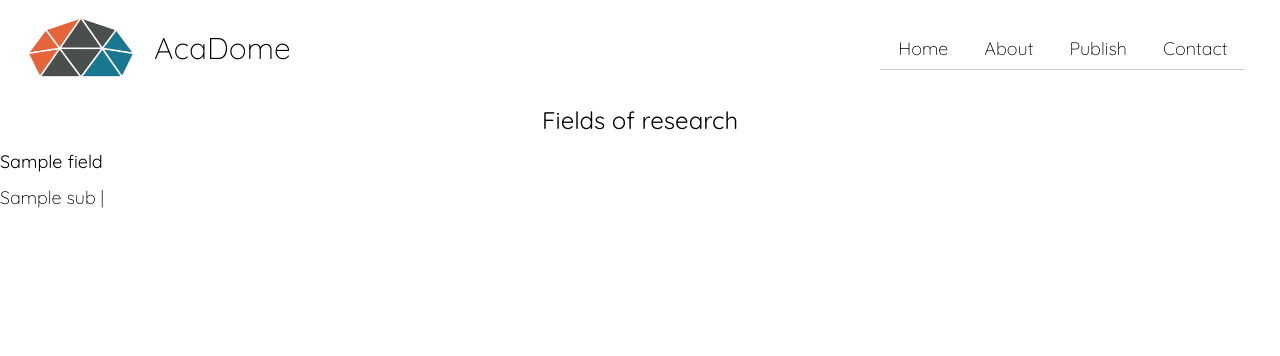
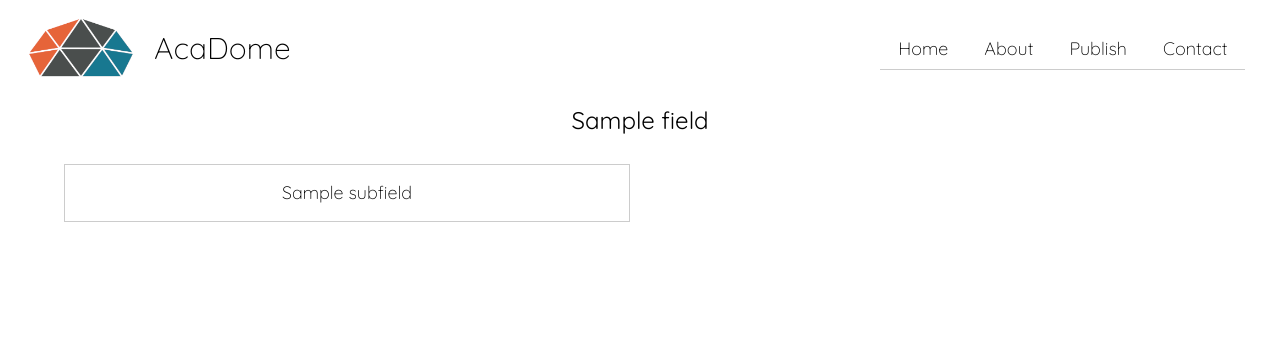
Before and after one commit to acadome/acadome, a Flask app: template acadome/templates/fields.html in a window 1280 px wide. Shown: the top 356 px of the page. Run offline with Flask 2, Linux system fonts and the light colour scheme; the template is opened without the code that fills it: most values are stand-ins (such as "Sample title", 1, 10 or a date in 2020).

Commit message:
mod: grid

```diff
--- a/acadome/templates/fields.html
+++ b/acadome/templates/fields.html
@@ -5,64 +5,25 @@
 {% endblock logo %}
 
 {% block content %}
-      <section id='sub-header'>
-        <h2>Fields of research</h2>
-      </section>
+      <div id='slide'>
+        <section id='sub-header' class='nice'>
+          {% if field %}
+          <h2>{{ field.name }}</h2>
+          {% else %}
+          <h2>Fields of research</h2>
+          {% endif %}
+        </section>
 
-      <section id='resp-3'>
-        {% for field in fields %}
-          <div class='field'>
-            <h3>{{ field.name }}</h3>
-            {% for sub in field.subs %}
-              {% if sub == field.subs[-1] %}
-                <span><a href="{{ url_for('subfields', subfield=sub.lower().replace(' ', '_')) }}" class='anchor-3'>{{ sub }}</a></span>
-              {% else %}
-                <span><a href="{{ url_for('subfields', subfield=sub.lower().replace(' ', '_')) }}" class='anchor-3'>{{ sub }}</a> | </span>
-              {% endif %}
-            {% endfor %}
-          </div>
-        {% endfor %}
-      </section>
-
-      <section id='grid-2'>
-        <div>
-          {% for field in column1 %}
-            <div class='field'>
-              <div class='icon'>
-
-              </div>
-              <div>
-                <h3>{{ field.name }}</h3>
-                {% for sub in field.subs %}
-                  {% if sub == field.subs[-1] %}
-                    <span><a href="{{ url_for('subfields', subfield=sub.lower().replace(' ', '_')) }}" class='anchor-3'>{{ sub }}</a></span>
-                  {% else %}
-                    <span><a href="{{ url_for('subfields', subfield=sub.lower().replace(' ', '_')) }}" class='anchor-3'>{{ sub }}</a> | </span>
-                  {% endif %}
-                {% endfor %}
-              </div>
-            </div>
+        <section id='grid-3'>
+          {% if field %}
+          {% for subfield in field.subs %}
+          <span class='box'><a href="{{ url_for('subfield_search', subfield=subfield.lower().replace(' ', '_')) }}">{{ subfield }}</a></span>
           {% endfor %}
-        </div>
-
-        <div>
-          {% for field in column2 %}
-            <div class='field'>
-              <div class='icon'>
-
-              </div>
-              <div>
-                <h3>{{ field.name }}</h3>
-                {% for sub in field.subs %}
-                  {% if sub == field.subs[-1] %}
-                    <span><a href="{{ url_for('subfields', subfield=sub.lower().replace(' ', '_')) }}" class='anchor-3'>{{ sub }}</a></span>
-                  {% else %}
-                    <span><a href="{{ url_for('subfields', subfield=sub.lower().replace(' ', '_')) }}" class='anchor-3'>{{ sub }}</a> | </span>
-                  {% endif %}
-                {% endfor %}
-              </div>
-            </div>
+          {% else %}
+          {% for field in fields %}
+          <span class='box'><a href="{{ url_for('subfields', field=field.name.lower().replace(' ', '_')) }}">{{ field.name }}</a></span>
           {% endfor %}
-        </div>
-      </section>
+          {% endif %}
+        </section>
+      </div>
 {% endblock content %}
```
